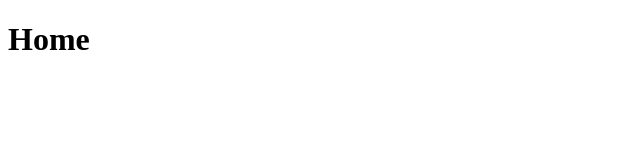
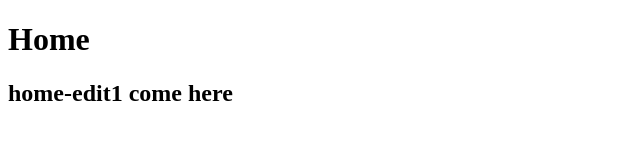
Before and after one commit to isbinge/node_practice, a website: page src/home.html in a window 1280 px wide. Shown: the whole page, without its empty margins (0-640 px from the left). Drawn offline with Linux system fonts and the light colour scheme.

Commit message:
feat(home)
edit-home

```diff
--- a/src/home.html
+++ b/src/home.html
@@ -7,5 +7,8 @@
   </head>
   <body>
     <h1>Home</h1>
+    <div>
+      <h2>home-edit1 come here</h2>
+    </div>
   </body>
 </html>
```
